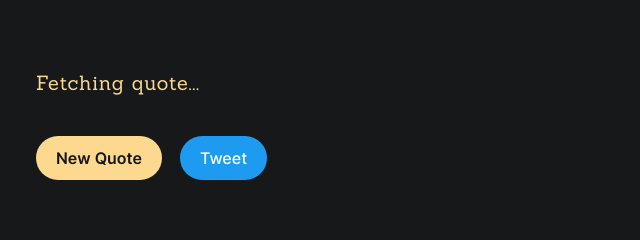
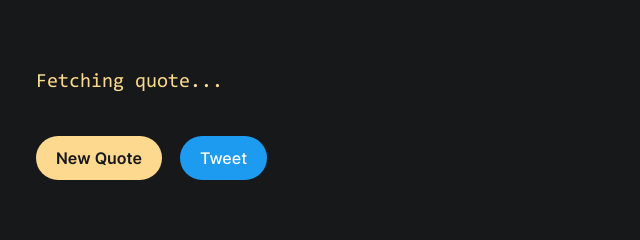
Before and after one commit to sethvm/kimiquotes, a website: page client/index.html in a window 1280 px wide. Shown: the part 127-367 px from the top of the page, 248-888 px from the left. Drawn offline with Linux system fonts and the light colour scheme; no server answers.

Commit message:
rework monospace font files

```diff
--- a/client/stylesheet/styles.scss
+++ b/client/stylesheet/styles.scss
@@ -10,7 +10,7 @@ $tweet-btn-hover-color: #54B3F4;
 
 // fonts
 $body-font: 'Inter', sans-serif;
-$quote-font: 'Sanchez', sans-serif;
+$quote-font: 'Consola', monospace;
 $code-font: monospace;
 
 @font-face {
@@ -20,8 +20,10 @@ $code-font: monospace;
 }
 
 @font-face {
-    font-family: 'Sanchez';
-    src: url('../fonts/Sanchez-Regular.ttf') format('TrueType');
+    font-family: 'Consola';
+    src:
+        url('../fonts/consola.woff2') format('woff2'),
+        url('../fonts/consola.woff') format('woff');
     font-display: swap;
 }
 
@@ -148,7 +150,6 @@ a:visited {
 
 #sampleQuote {
     @include quote-font-style;
-    letter-spacing: 0.04em;
 }
 
 @mixin btn-styling {
```
Also changed, not shown: client/fonts/Sanchez-Regular.ttf (deleted), client/fonts/consola.woff (added), client/fonts/consola.woff2 (added), client/stylesheet/styles.css, 1 other file.
